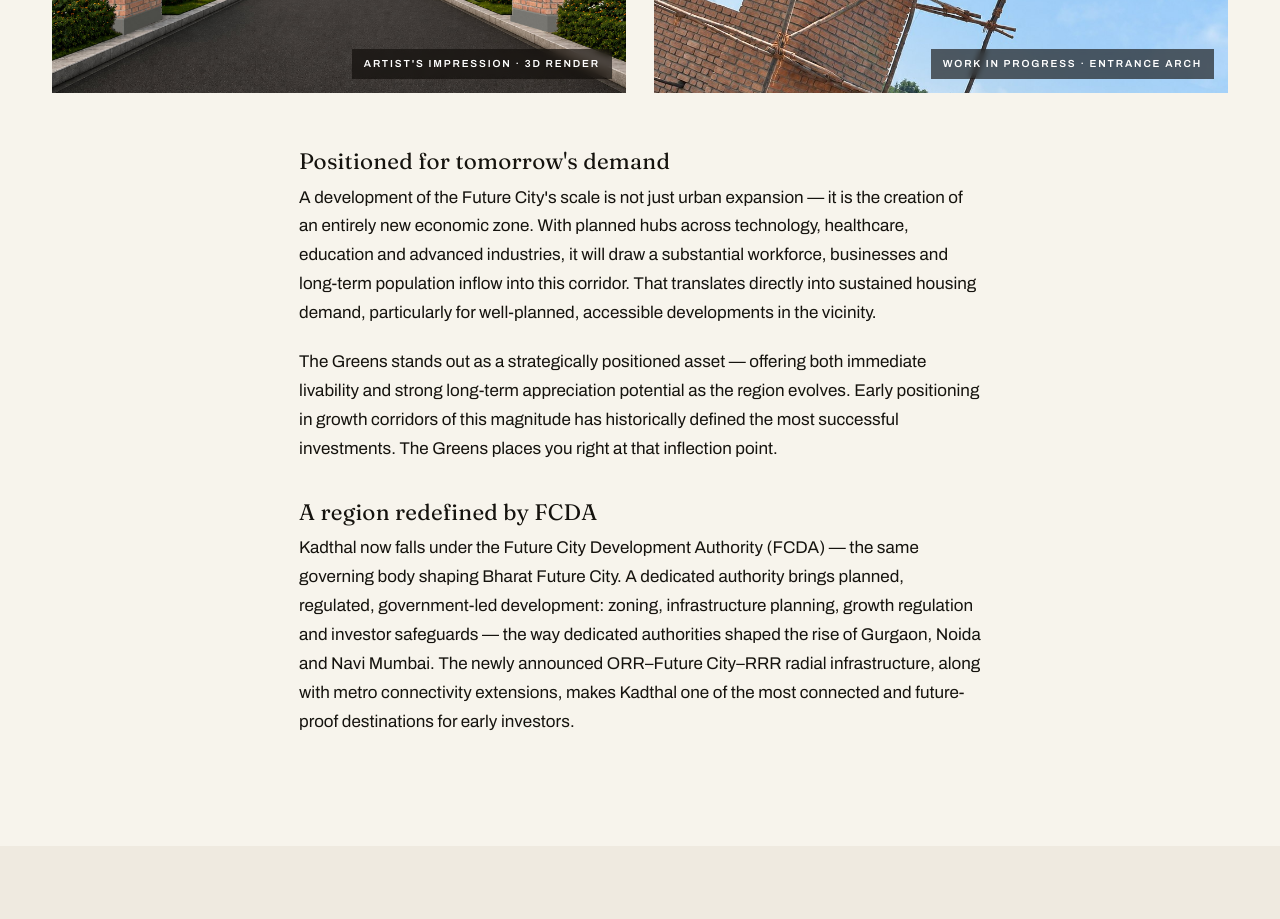
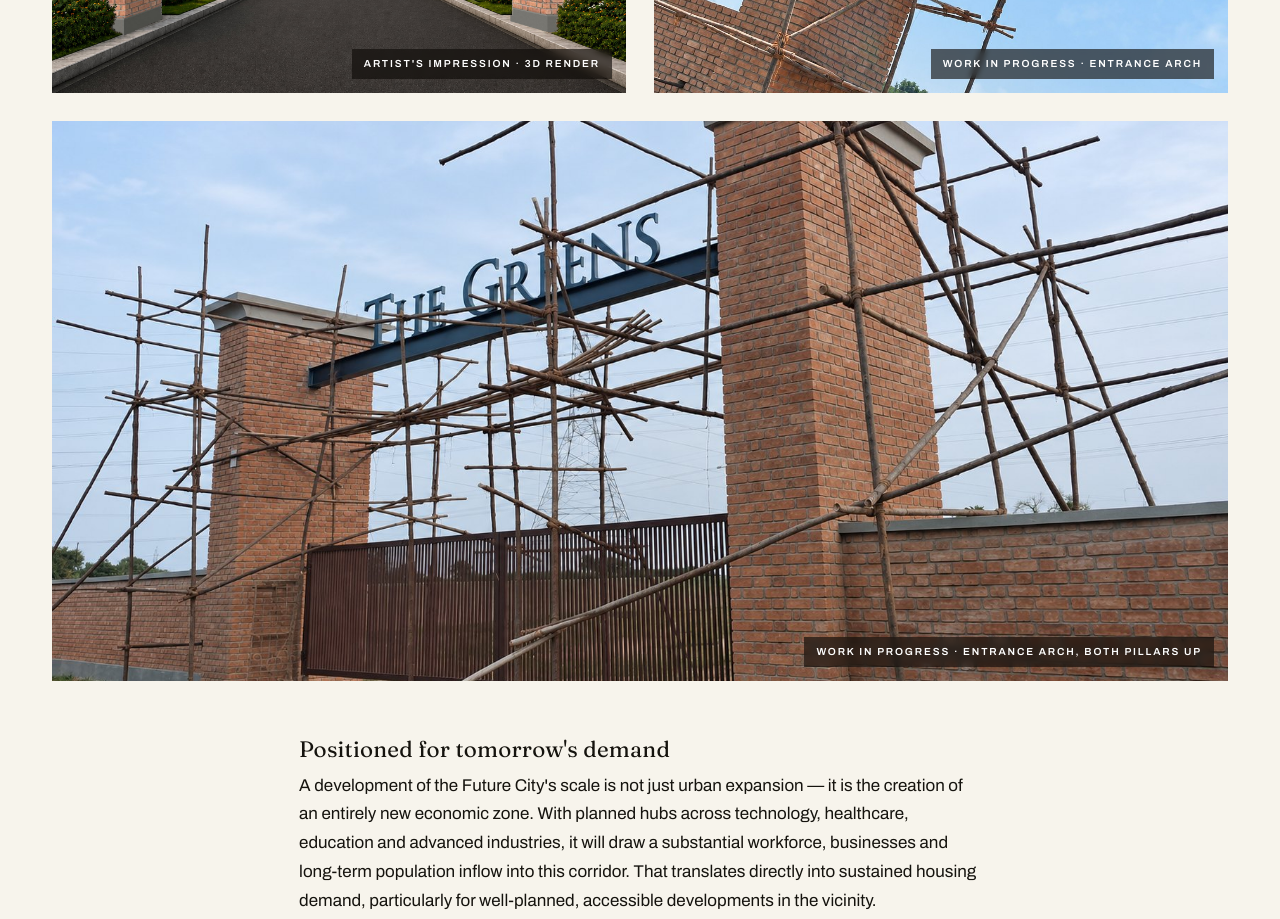
Before and after one commit to epicdevelopershyd/epicdevelopers-site, a plain HTML site: page the-greens/index.html in a window 1280 px wide. Shown: the part 1720-2639 px from the top of the page. Drawn offline with Linux system fonts and the light colour scheme.

Commit message:
The Greens: add latest entrance-arch work-in-progress photo (branch, not live)

```diff
--- a/the-greens/index.html
+++ b/the-greens/index.html
@@ -82,6 +82,7 @@
       <figure class="shot"><img src="/assets/img/arch-greens.jpg" alt="The Greens entrance arch as designed" loading="lazy" style="object-position:50% 24%"><span class="render-note">Artist's impression &middot; 3D render</span></figure>
       <figure class="shot"><img src="/assets/img/greens-arch-rising.jpg" alt="The Greens: brickwork rising on the entrance arch, inside its scaffolding" loading="lazy" style="object-position:50% 15%"><span class="render-note">Work in progress &middot; Entrance arch</span></figure>
     </div>
+    <figure class="shot wide reveal" style="margin:28px 0 0;position:relative"><img src="/assets/img/greens-arch-scaffold.jpg" alt="The Greens: both entrance pillars up, signage beam in place, gate fitted, still inside scaffolding" loading="lazy" style="display:block;width:100%;height:auto;max-height:560px;object-fit:cover;object-position:50% 40%"><span class="render-note">Work in progress &middot; Entrance arch, both pillars up</span></figure>
     <div class="prose reveal" style="margin-top:56px">
       <h3>Positioned for tomorrow's demand</h3>
       <p style="margin-top:10px">A development of the Future City's scale is not just urban expansion &mdash; it is the creation of an entirely new economic zone. With planned hubs across technology, healthcare, education and advanced industries, it will draw a substantial workforce, businesses and long-term population inflow into this corridor. That translates directly into sustained housing demand, particularly for well-planned, accessible developments in the vicinity.</p>
```
Also changed, not shown: assets/img/greens-arch-scaffold.jpg (added).
